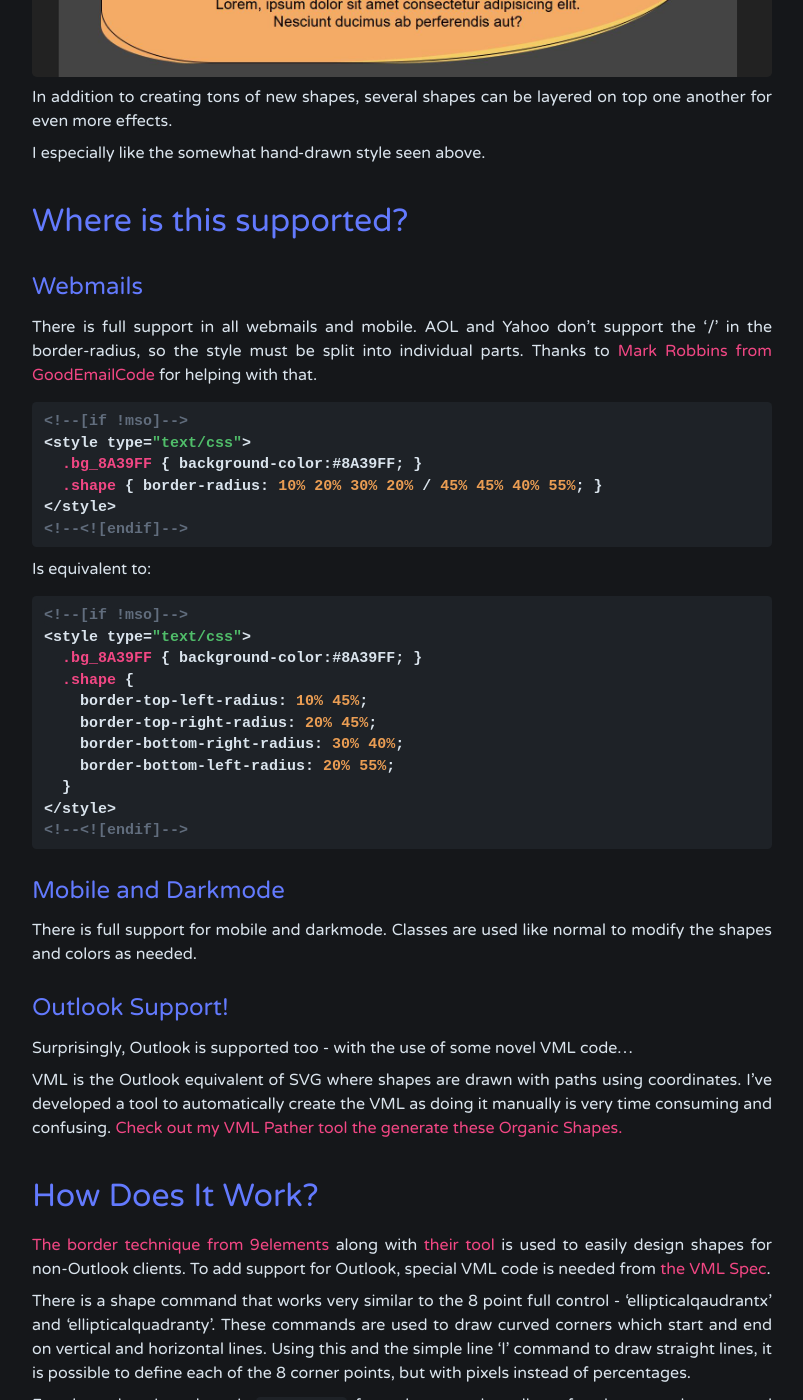
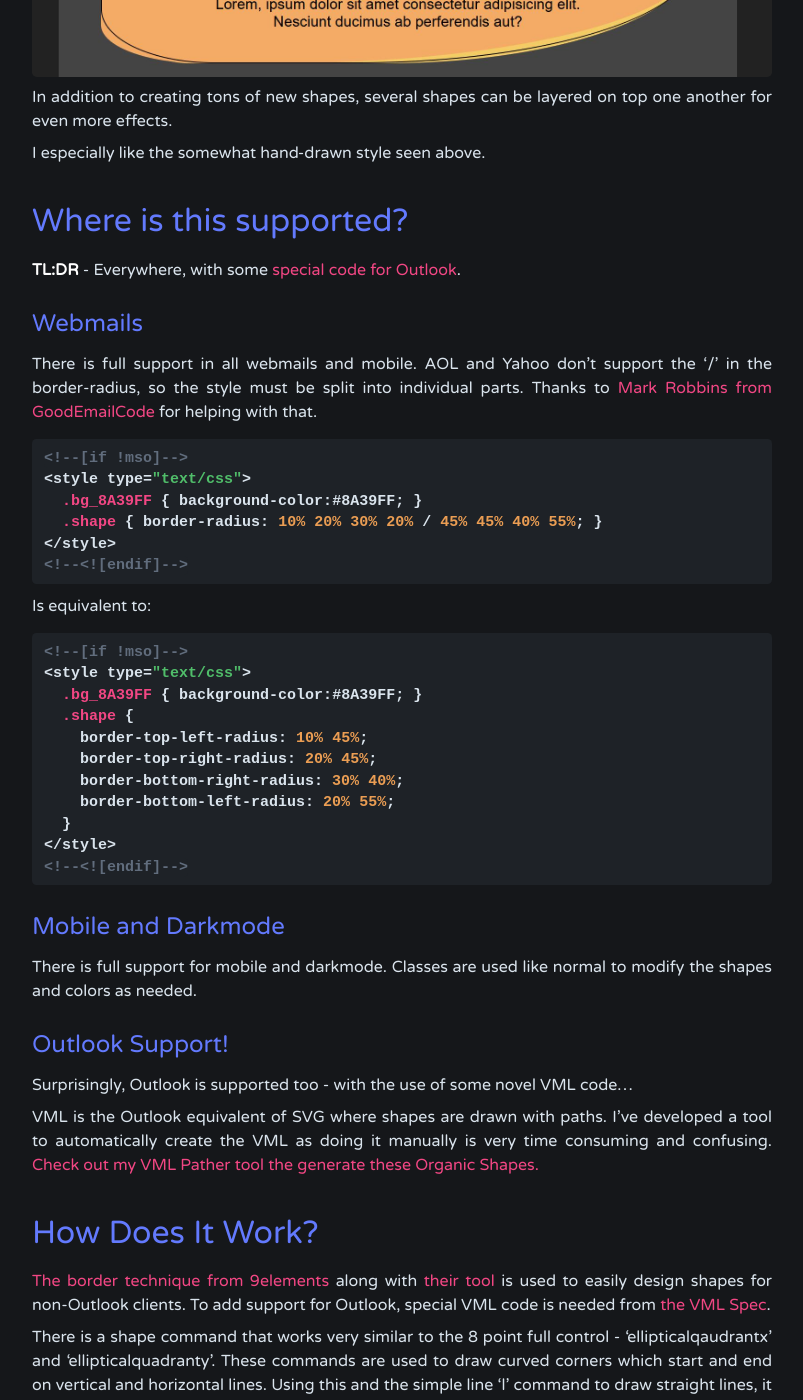
Before and after one commit to Colin-Whelan/Colin-Whelan.github.io, a Jekyll site: the page built from _posts/2022-10-03-organic-shapes.md, in a window 1280 px wide and 1400 px high, scrolled down 2121 px. Shown: the whole window, without its empty margins (238-1041 px from the left). Built offline with Jekyll 4.4.1, drawn with Linux system fonts in a browser that asks for light colours; nearby versions of some CDN libraries; comment, search, counter and statistics services are not loaded.

Commit message:
added tldr

```diff
--- a/_posts/2022-10-03-organic-shapes.md
+++ b/_posts/2022-10-03-organic-shapes.md
@@ -39,6 +39,8 @@ I especially like the somewhat hand-drawn style seen above.
 
 # Where is this supported?
 
+**TL:DR** - Everywhere, with some [special code for Outlook](https://vml-pather.glitch.me/){:target="_blank"}{:rel="noopener noreferrer"}.
+
 ## Webmails
 
 There is full support in all webmails and mobile.
@@ -77,7 +79,7 @@ There is full support for mobile and darkmode. Classes are used like normal to m
 
 Surprisingly, Outlook is supported too - with the use of some novel VML code...
 
-VML is the Outlook equivalent of SVG where shapes are drawn with paths using coordinates. I've developed a tool to automatically create the VML as doing it manually is very time consuming and confusing. [Check out my VML Pather tool the generate these Organic Shapes.](https://vml-pather.glitch.me/){:target="_blank"}{:rel="noopener noreferrer"}
+VML is the Outlook equivalent of SVG where shapes are drawn with paths. I've developed a tool to automatically create the VML as doing it manually is very time consuming and confusing. [Check out my VML Pather tool the generate these Organic Shapes.](https://vml-pather.glitch.me/){:target="_blank"}{:rel="noopener noreferrer"}
 
 # How Does It Work?
 
```
